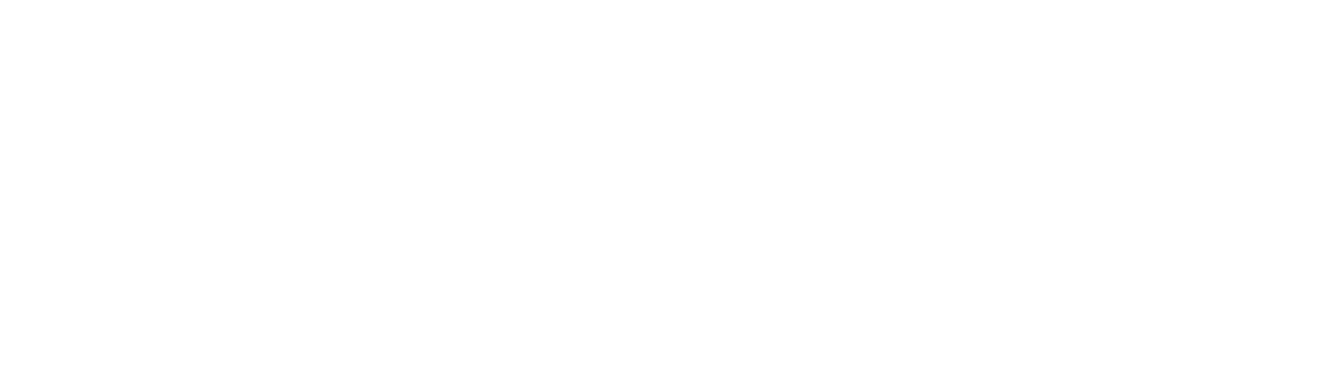
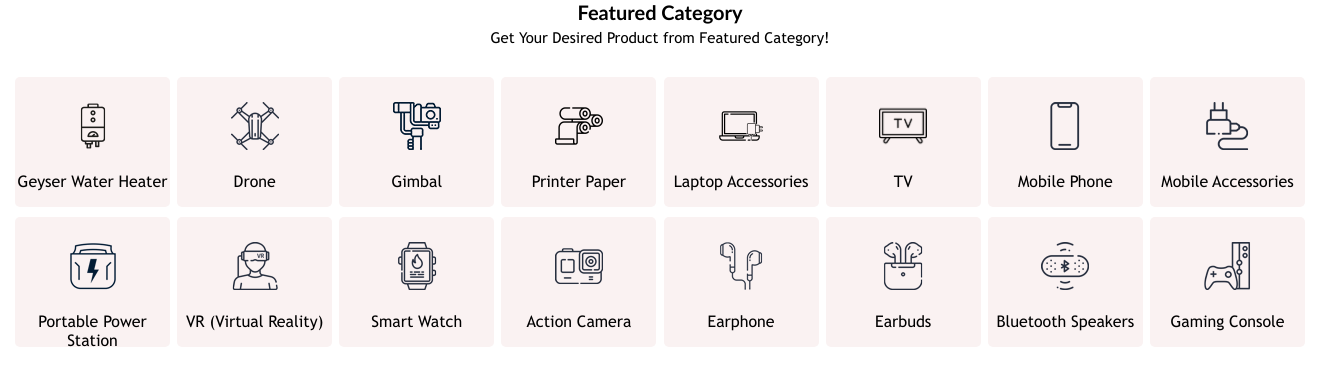
Before and after one commit to Shahriar-Ahmed-Fahim/StarTech, a plain HTML site: page index.html in a window 1280 px wide. Shown: the whole page, 1320 px wide, since content can reach past the window. Drawn offline with Linux system fonts and the light colour scheme.

Commit message:
Featured category done

```diff
--- a/css/style.css
+++ b/css/style.css
@@ -42,3 +42,40 @@
     padding: 0 15px;
     margin: 0 auto;;
 }
+
+
+
+#featured_category h2{
+    font-size: 20px;
+    text-align: center;
+}
+#featured_category p{
+    font-size: 15px;
+    text-align: center;
+    margin-bottom: 30px;
+    margin-top: 5px;
+}
+#featured_category .category_items_wrap{
+    display: flex;
+    justify-content: space-between;
+    flex-wrap: wrap;
+    row-gap: 10px;
+}
+#featured_category .category_items_wrap .category_item{
+    width: 155px;
+    height: 130px;
+    text-align: center;
+    background: #faf2f2;
+    border-radius: 5px;
+    -webkit-border-radius: 5px;
+    -moz-border-radius: 5px;
+    -ms-border-radius: 5px;
+    -o-border-radius: 5px;
+}
+#featured_category .category_items_wrap .category_item img{
+    margin-top: 25px;
+}
+#featured_category .category_items_wrap .category_item p{
+    font-size: 16px;
+    margin-top: 18px;
+}
--- a/index.html
+++ b/index.html
@@ -75,25 +75,75 @@
         ============== -->
         <section id="featured_category">
             <div class="container">
-                <h2></h2>
-                <p></p>
+                <h2>Featured Category</h2>
+                <p>Get Your Desired Product from Featured Category!</p>
                 <div class="category_items_wrap">
-                    <div class="category_item"></div>
-                    <div class="category_item"></div>
-                    <div class="category_item"></div>
-                    <div class="category_item"></div>
-                    <div class="category_item"></div>
-                    <div class="category_item"></div>
-                    <div class="category_item"></div>
-                    <div class="category_item"></div>
-                    <div class="category_item"></div>
-                    <div class="category_item"></div>
-                    <div class="category_item"></div>
-                    <div class="category_item"></div>
-                    <div class="category_item"></div>
-                    <div class="category_item"></div>
-                    <div class="category_item"></div>
-                    <div class="category_item"></div>
+
+                    <div class="category_item">
+                        <img src="./images/geyser-icon-48x48.png" alt="geyser-icon">
+                        <p>Geyser Water Heater</p>
+                    </div>
+                    <div class="category_item">
+                        <img src="./images/drone-48x48.png" alt="Drone">
+                        <p>Drone</p>
+                    </div>
+                    <div class="category_item">
+                        <img src="./images/gimbal-48x48.png" alt="Gimbal">
+                        <p>Gimbal</p>
+                    </div>
+                    <div class="category_item">
+                        <img src="./images/printer-paper-48x48.png" alt="Printer Paper">
+                        <p>Printer Paper</p>
+                    </div>
+                    <div class="category_item">
+                        <img src="./images/laptop-acc-icon-48x48.png" alt="Laptop Accessories">
+                        <p>Laptop Accessories</p>
+                    </div>
+                    <div class="category_item">
+                        <img src="./images/tv-48x48.png" alt="TV">
+                        <p>TV</p>
+                    </div>
+                    <div class="category_item">
+                        <img src="./images/mobile-phone-48x48.png" alt="Mobile Phone">
+                        <p>Mobile Phone</p>
+                    </div>
+                    <div class="category_item">
+                        <img src="./images/mobile-phone-accessories-48x48.png" alt="Mobile Accessories">
+                        <p>Mobile Accessories</p>
+                    </div>
+                    <div class="category_item">
+                        <img src="./images/powerstation-48x48.png" alt="Portable Power Station">
+                        <p>Portable Power Station</p>
+                    </div>
+                    <div class="category_item">
+                        <img src="./images/vr-48x48.png" alt="VR (Virtual Reality)">
+                        <p>VR (Virtual Reality)</p>
+                    </div>
+                    <div class="category_item">
+                        <img src="./images/smart-watch-48x48.png" alt="Smart Watch">
+                        <p>Smart Watch</p>
+                    </div>
+                    <div class="category_item">
+                        <img src="./images/action-camera-48x48.png" alt="Action Camera">
+                        <p>Action Camera</p>
+                    </div>
+                    <div class="category_item">
+                        <img src="./images/earphone-48x48.png" alt="Earphone">
+                        <p>Earphone</p>
+                    </div>
+                    <div class="category_item">
+                        <img src="./images/earbuds-48x48.png" alt="Earbuds">
+                        <p>Earbuds</p>
+                    </div>
+                    <div class="category_item">
+                        <img src="./images/bt-speaker-48x48.png" alt="Bluetooth Speakers">
+                        <p>Bluetooth Speakers</p>
+                    </div>
+                    <div class="category_item">
+                        <img src="./images/gaming-console-48x48.png" alt="Gaming Console">
+                        <p>Gaming Console</p>
+                    </div>
+
                 </div>
             </div>
         </section>
```
Also changed, not shown: images/action-camera-48x48.png (added), images/bt-speaker-48x48.png (added), images/drone-48x48.png (added), images/earbuds-48x48.png (added), images/earphone-48x48.png (added), images/gaming-console-48x48.png (added), images/geyser-icon-48x48.png (added), images/gimbal-48x48.png (added), images/laptop-acc-icon-48x48.png (added), images/mobile-phone-48x48.png (added), images/mobile-phone-accessories-48x48.png (added), images/powerstation-48x48.png (added), images/printer-paper-48x48.png (added), images/smart-watch-48x48.png (added), 2 more files.
